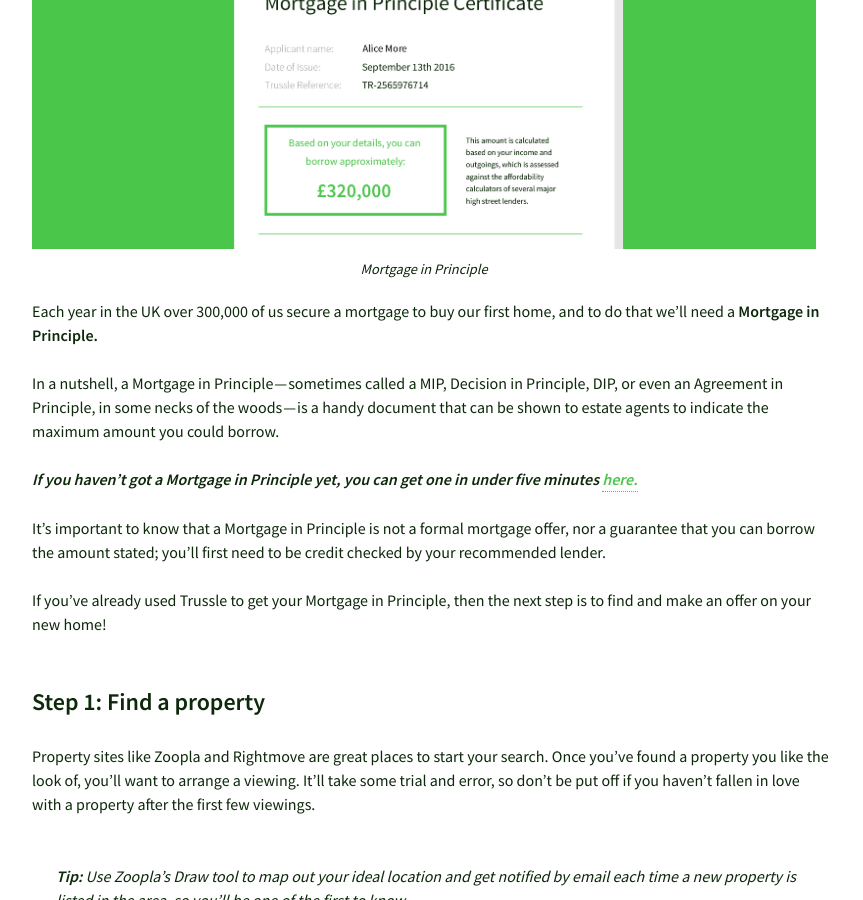
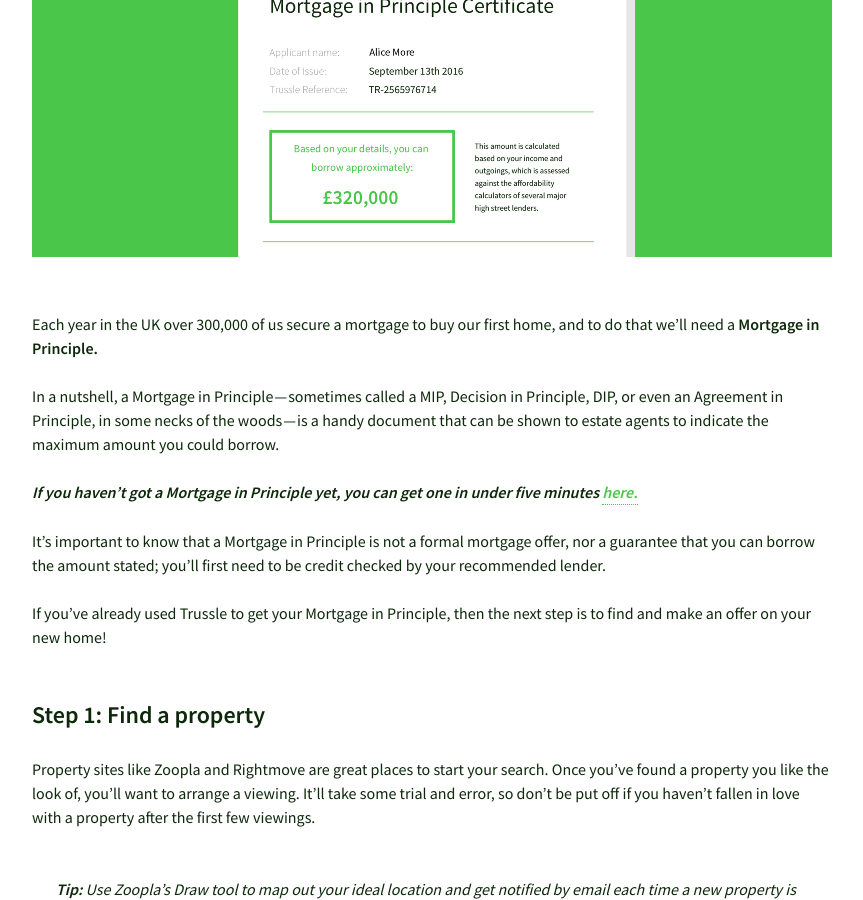
Before and after one commit to olitrussle/blog, a Jekyll site: the page built from _posts/2016-05-20-youve-got-a-mortgage-in-principle-now-what.md, in a window 1280 px wide and 900 px high, scrolled down 662 px. Shown: the whole window, without its empty margins (208-1071 px from the left). Built offline with Jekyll 4.4.1, drawn with Linux system fonts in a browser that asks for light colours.

Commit message:
Fixed a few mistakes!

```diff
--- a/_posts/2016-05-20-youve-got-a-mortgage-in-principle-now-what.md
+++ b/_posts/2016-05-20-youve-got-a-mortgage-in-principle-now-what.md
@@ -9,13 +9,13 @@ author_twitter: oliwesbiz
 author: Oli West
 thumbnail_filename: MiP_square.png
 ---
-{% include image/left.html filename="MiP.png" caption="Mortgage in Principle" %}
+{% include image/center.html filename="MiP.png" %}
 
 Each year in the UK over 300,000 of us secure a mortgage to buy our first home, and to do that we’ll need a **Mortgage in Principle.**
 
 In a nutshell, a Mortgage in Principle — sometimes called a MIP, Decision in Principle, DIP, or even an Agreement in Principle, in some necks of the woods — is a handy document that can be shown to estate agents to indicate the maximum amount you could borrow.
 
-**_If you haven’t got a Mortgage in Principle yet, you can get one in under five minutes [here.]( "https://apply.trussle.com/get-started/go")_**
+**_If you haven’t got a Mortgage in Principle yet, you can get one in under five minutes [here.](https://apply.trussle.com/get-started/go)_**
 
 It’s important to know that a Mortgage in Principle is not a formal mortgage offer, nor a guarantee that you can borrow the amount stated; you’ll first need to be credit checked by your recommended lender.
 
@@ -45,4 +45,4 @@ We’ll first provide you with our recommendation, detailing the lender and mort
 
 When you’re happy with our recommendation, we’ll continue processing your mortgage application, providing you with updates of your progress along the way. All being well, your purchase will generally be completed within four to six weeks and you’ll be ready to move in.
 
-{% include image/left.html filename="MiP Steps.png" caption="MiP steps" %}
+{% include image/center.html filename="MiP Steps.png" %}
```
Also changed, not shown: _posts/2016-02-06-dear-dexter.md (+1 -1 lines), _posts/2016-10-11-trussle-stories-the-sales-manager.md (renamed from _posts/2016-10-11-trussle-stories-yanneth.md).
